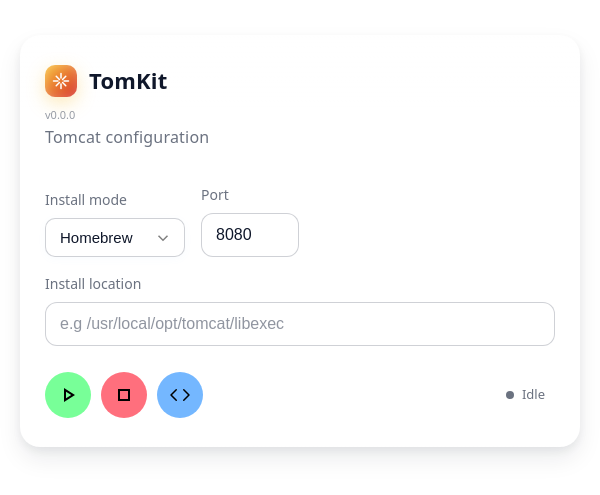
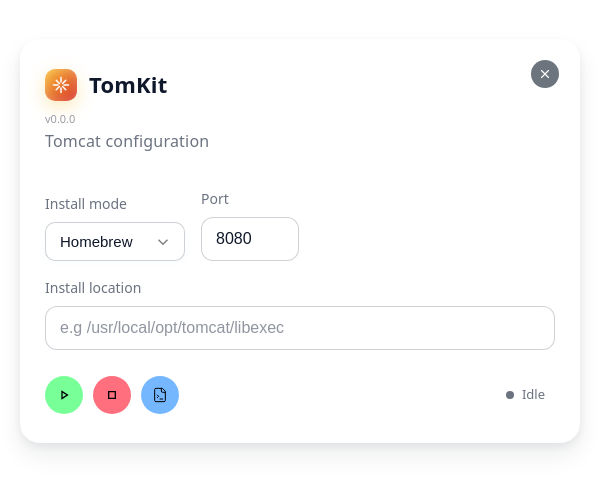
Before and after one commit to josephtuckwell/TomKit, an Electron app: page app/public/index.html in a window 600 px wide. Shown: the part 159-654 px from the top of the page. Drawn offline with Linux system fonts and the light colour scheme; no server answers.

Commit message:
Added quit button Updated other buttons

```diff
--- a/app/main.js
+++ b/app/main.js
@@ -163,6 +163,11 @@
   return getAppVersion();
 });
 
+// Handle quit request
+ipcMain.on('quit-app', () => {
+  app.quit();
+});
+
 // Stop tailing when renderer requests
 ipcMain.on('stop-tail-catalina', () => {
   if (tailProcess) {
--- a/app/preload.js
+++ b/app/preload.js
@@ -6,4 +6,5 @@
   openLogWindow: (logPath) => ipcRenderer.send('open-log-window', logPath),
   onCatalinaData: (callback) => ipcRenderer.on('catalina-data', (event, data) => callback(data)),
   getAppVersion: () => ipcRenderer.invoke('get-app-version'),
+  quitApp: () => ipcRenderer.send('quit-app'),
 });
--- a/app/public/index.html
+++ b/app/public/index.html
@@ -17,6 +17,12 @@
         </span>
         TomKit
       </h1>
+      <button type="button" class="quit-button" id="quitButton" title="Quit">
+        <svg xmlns="http://www.w3.org/2000/svg" width="16" height="16" viewBox="0 0 24 24" fill="none" stroke="currentColor" stroke-width="2" stroke-linecap="round" stroke-linejoin="round">
+          <line x1="18" y1="6" x2="6" y2="18"></line>
+          <line x1="6" y1="6" x2="18" y2="18"></line>
+        </svg>
+      </button>
         <span class="version" id="version">v0.0.0</span>
       <p class="subtitle">Tomcat configuration</p>
     </header>
@@ -54,15 +60,16 @@
 
           <!-- Start and Stop buttons -->
           <button type="button" class="control-button start-button" id="btnStart" title="Start Server">
-            <svg xmlns="http://www.w3.org/2000/svg" width="24" height="24" viewBox="0 -960 960 960"><path d="M320-200v-560l440 280zm80-146 210-134-210-134z"/></svg>
+            <svg xmlns="http://www.w3.org/2000/svg" width="16" height="16" viewBox="0 -960 960 960"><path d="M320-200v-560l440 280zm80-146 210-134-210-134z"/></svg>
           </button>
           <button type="button" class="control-button stop-button" id="btnStop" title="Stop Server">
-            <svg xmlns="http://www.w3.org/2000/svg" width="24" height="24" viewBox="0 -960 960 960"><path d="M320-640v320zm-80 400v-480h480v480zm80-80h320v-320H320z"/></svg>
+            <svg xmlns="http://www.w3.org/2000/svg" width="16" height="16" viewBox="0 -960 960 960"><path d="M320-640v320zm-80 400v-480h480v480zm80-80h320v-320H320z"/></svg>
           </button>
           <button type="button" class="control-button log-button" id="openLog" title="View Logs">
-            <svg xmlns="http://www.w3.org/2000/svg" width="24" height="24" fill="currentColor" class="bi bi-code" viewBox="0 0 16 16">
-              <path d="M5.854 4.854a.5.5 0 1 0-.708-.708l-3.5 3.5a.5.5 0 0 0 0 .708l3.5 3.5a.5.5 0 0 0 .708-.708L2.707 8zm4.292 0a.5.5 0 0 1 .708-.708l3.5 3.5a.5.5 0 0 1 0 .708l-3.5 3.5a.5.5 0 0 1-.708-.708L13.293 8z"/>
-            </svg>
+            <svg xmlns="http://www.w3.org/2000/svg" width="16" height="16" viewBox="0 0 24 24" fill="none" stroke="currentColor" stroke-linecap="round" stroke-linejoin="round" stroke-width="1.5">
+              <path d="M15 2H6a2 2 0 0 0-2 2v16a2 2 0 0 0 2 2h12a2 2 0 0 0 2-2V7Z"/>
+              <path d="M14 2v4a2 2 0 0 0 2 2h4M8 16l2-2-2-2m4 6h4"/>
+              </svg>
           </button>
         </div>
 
@@ -195,6 +202,11 @@
 
       window.api.openLogWindow(logPath);
     });
+
+    // Quit button handler: closes the application
+    document.getElementById('quitButton').addEventListener('click', () => {
+      window.api.quitApp();
+    });
   </script>
 
 </body>
--- a/app/public/stylesheets/main.css
+++ b/app/public/stylesheets/main.css
@@ -54,6 +54,7 @@
       border-bottom: 1px dashed rgba(255,255,255,0.08);
       -webkit-app-region: drag;
       cursor: move;
+      position: relative;
     }
 
     .title {
@@ -288,6 +289,32 @@
   .stop-button:hover    { background-color: #dc3545; } /* Red */
   .log-button:hover    { background-color: #007bff; } /* Blue */
 
+.quit-button {
+  position: absolute;
+  top: 20px;
+  right: 20px;
+  cursor: pointer;
+  font-weight: 500;
+  transition: all 0.2s;
+  padding: 6px;
+  border-radius: 50%;
+  border: 1px solid transparent;
+  display: flex;
+  align-items: center;
+  justify-content: center;
+  font-size: 12px;
+  background-color: #6c757d;
+  color: white;
+  width: 28px;
+  height: 28px;
+  -webkit-app-region: no-drag;
+}
+
+.quit-button:hover {
+  background-color: #dc3545;
+  transform: scale(1.05);
+}
+
 
 .btn-github {
   cursor: pointer;
```
